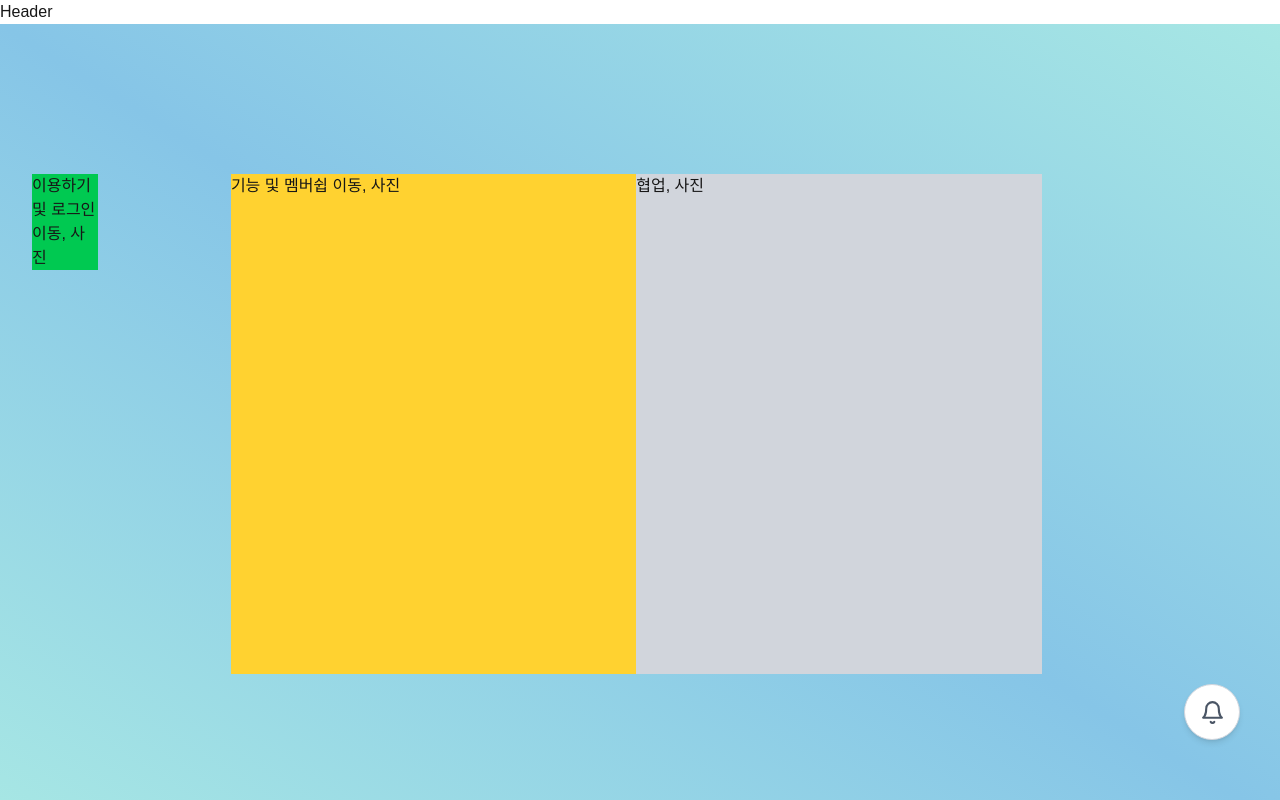
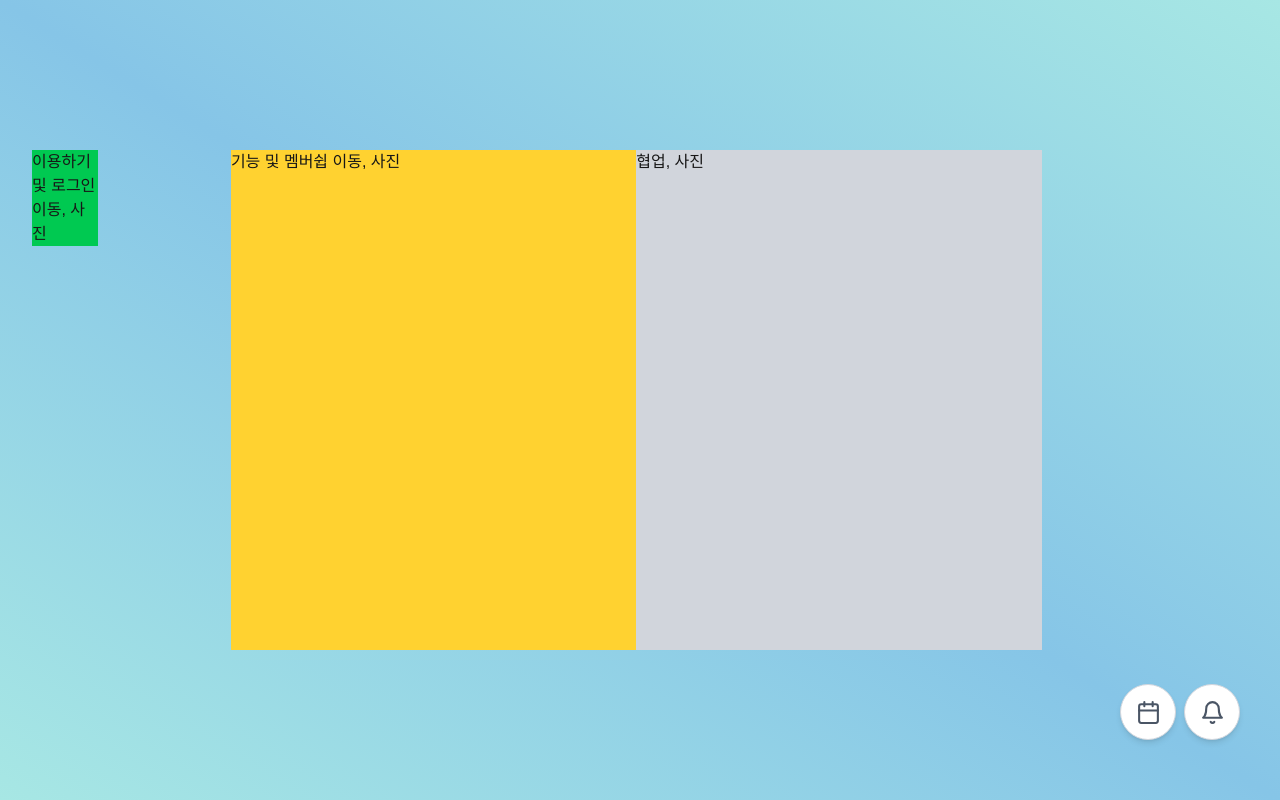
Before and after one commit to YouKnowThat-Park/Hi-Todays-Me, a Next.js app in the folder web/: page / in a window 1280 px wide. Shown: the top 800 px of the page. Built offline with nearby package versions, Linux system fonts and the light colour scheme.

Commit message:
refactor: 캘린더 또한 스크롤 UI를 사용 (직전에 놓친 커밋 추가)

```diff
--- a/web/src/app/layout.tsx
+++ b/web/src/app/layout.tsx
@@ -4,6 +4,8 @@ import RecoilProvider from "@/providers/RecoilProvider";
 import Footer from "@/components/layout/Footer";
 import Header from "@/components/layout/Header";
 import NotificationBell from "@/components/layout/notifications/NotificationBell";
+import CalendarIcon from "@/components/layout/calendar/CalendarIcon";
+import CalendarModal from "@/components/layout/calendar/CalendarModal";
 
 const inter = Inter({ subsets: ["latin"], variable: "--font-inter" });
 
@@ -20,9 +22,12 @@ export default function RootLayout({
   return (
     <html lang="ko" className={inter.variable}>
       <body className="font-sans">
-        <Header />
-        <RecoilProvider>{children}</RecoilProvider>
-        <NotificationBell />
+        <RecoilProvider>
+          {children}
+          <CalendarIcon />
+          <NotificationBell />
+          <CalendarModal />
+        </RecoilProvider>
         <Footer />
       </body>
     </html>
```
